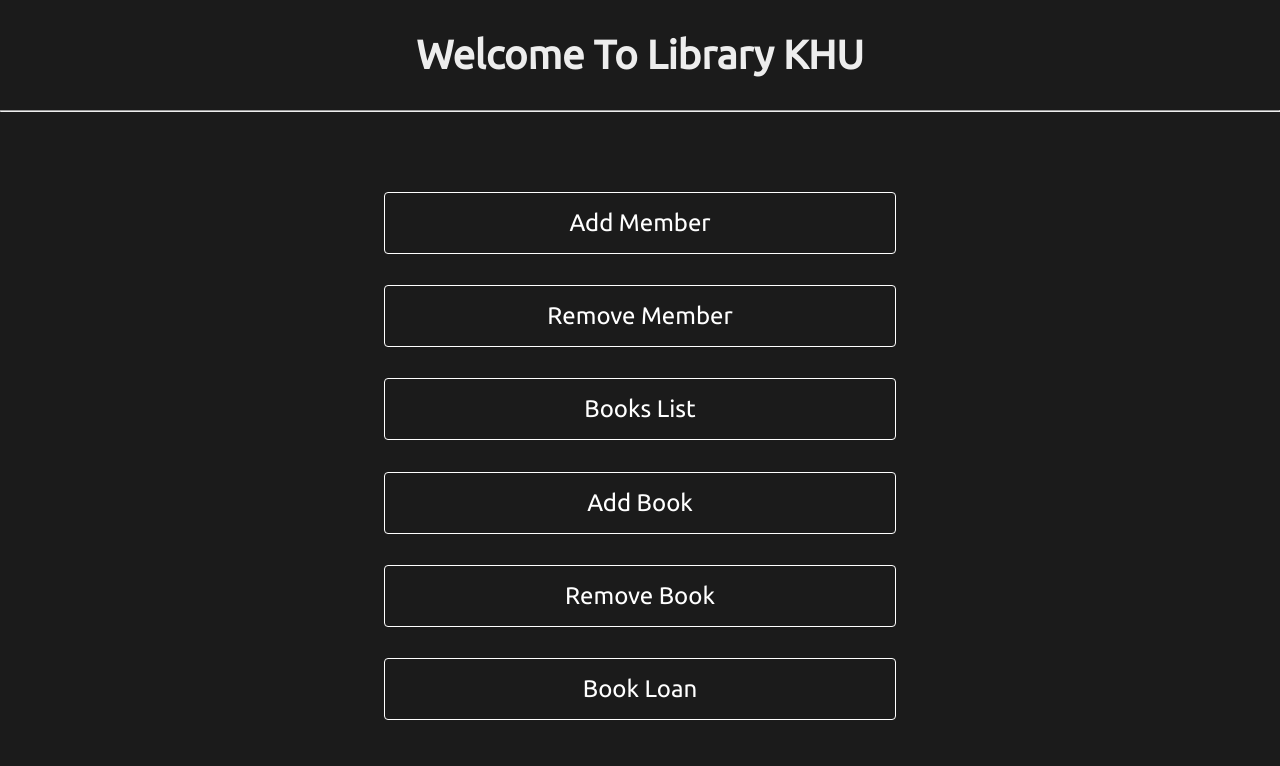
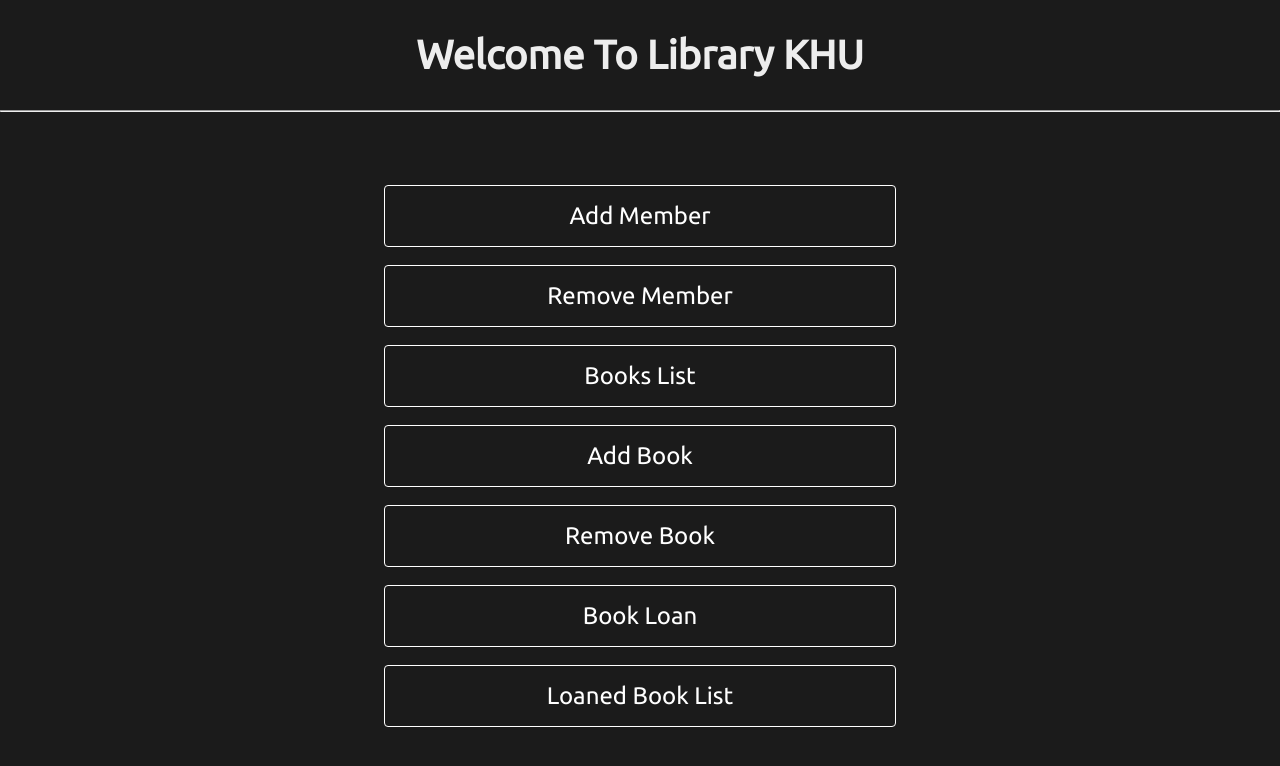
Before and after one commit to Ehsanmelm/Library_Web_Project-, a FastAPI app: page / in a window 1280 px wide. Shown: the top 766 px of the page. Run offline with FastAPI, Linux system fonts and the light colour scheme.

Commit message:
Handling pages messages

```diff
--- /dev/null
+++ b/Loaned_Book.json
@@ -0,0 +1 @@
+{"ehsan": "library", "amin": "things fall apart"}
--- a/main.py
+++ b/main.py
@@ -155,6 +155,9 @@ def Book_loan(request: Request):
 @webapp.post("/loaningBook", response_class=HTMLResponse)
 def Book_Loaning(request: Request, loaned_name=Form(...), loaned_password=Form(...), loaned_book_id=Form(...)):
 
+    with open("Loaned_Book.json", "r") as js_file:
+        Check_Loaned_Book_Dict = json.load(js_file)
+
     with open("Books.json", "r") as js_file:
         Loan_BookList = json.load(js_file)
 
@@ -165,7 +168,23 @@ def Book_Loaning(request: Request, loaned_name=Form(...), loaned_password=Form(.
 
         for i in range(len(Loan_BookList)):
             if(Loan_BookList[i]["id"] == int(loaned_book_id)):
-                return templates.TemplateResponse("BookLoan.htm", context={"request": request, "loan_page_msg": f"{Loan_BookList[i]['title']} entrusted to {loaned_name}"})
+                check_access_book_dict = {
+                    loaned_name: Loan_BookList[i]['title']}
+                count_j = 0
+                for j in Check_Loaned_Book_Dict.values():
+
+                    if(j == Loan_BookList[i]['title']):
+                        return templates.TemplateResponse("BookLoan.htm", context={"request": request, "loan_page_msg": f"{Loan_BookList[i]['title']} Book has been lent"})
+
+                    elif(count_j == len(Check_Loaned_Book_Dict)-1):
+
+                        with open("Loaned_Book.json", "w") as js_file:
+                            Check_Loaned_Book_Dict[loaned_name.lower(
+                            )] = Loan_BookList[i]['title'].lower()
+                            json.dump(Check_Loaned_Book_Dict, js_file)
+                        return templates.TemplateResponse("BookLoan.htm", context={"request": request, "loan_page_msg": f"{Loan_BookList[i]['title']} entrusted to {loaned_name}"})
+                    count_j += 1
+
                 break
             elif(i == len(Loan_BookList)-1):
                 return templates.TemplateResponse("BookLoan.htm", context={"request": request, "loan_page_msg": "Book not found"})
--- a/templates/root.htm
+++ b/templates/root.htm
@@ -33,6 +33,10 @@
     <li>
       <a href="/Book loan">Book Loan</a>
     </li>
+    <li>
+      <a href="/Loaned Book List">Loaned Book List</a>
+    </li>
+
   </ul>
 </body>
 
```
